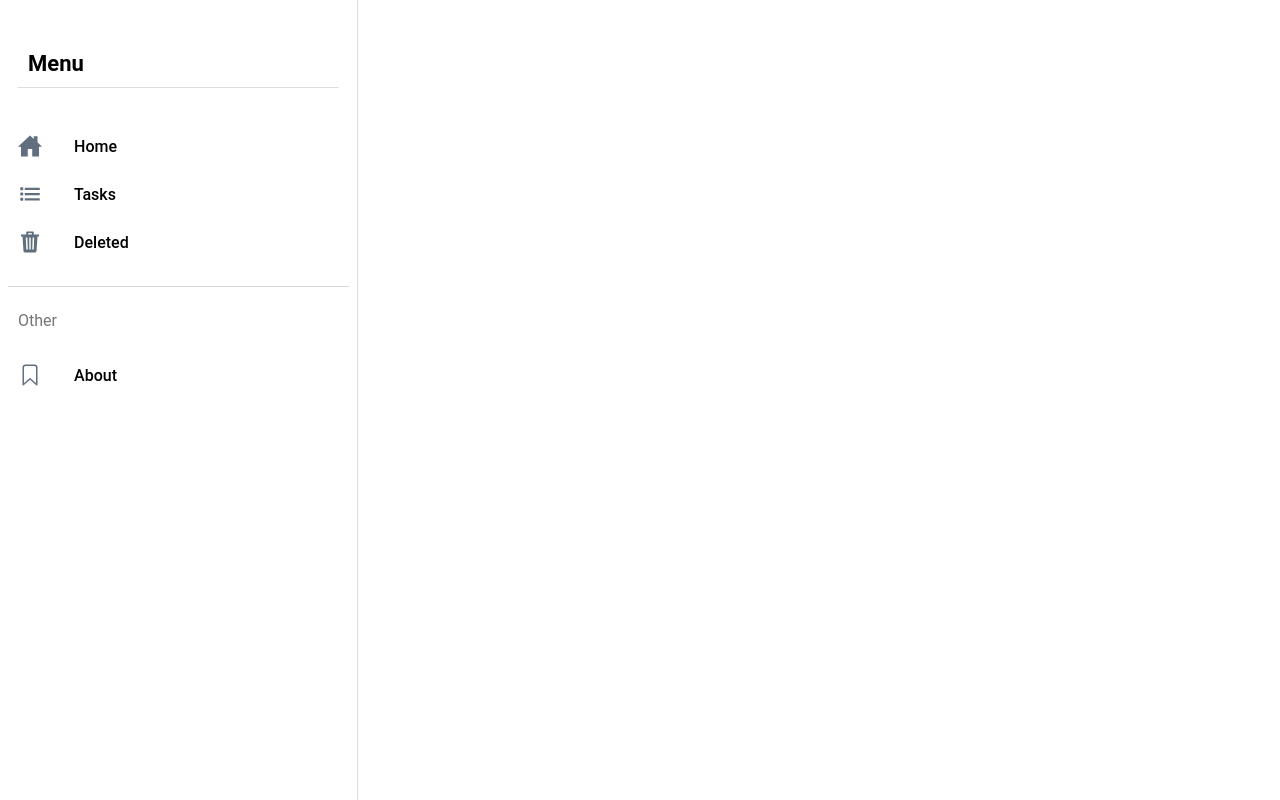
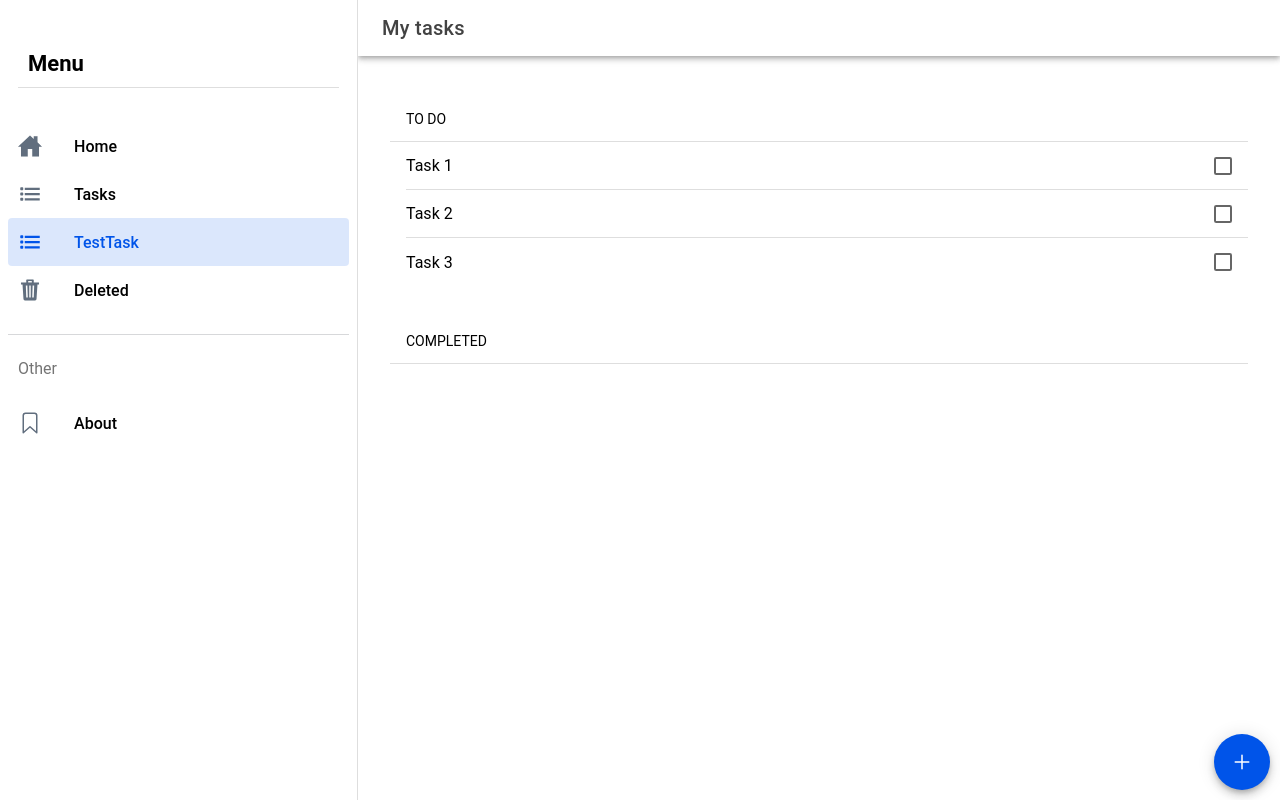
Before and after one commit to tom4sdvorak/TaskListApp, a React (Vite) app: page /testtask in a window 1280 px wide. Built offline with nearby package versions, Linux system fonts and the light colour scheme.

Commit message:
Added task list functionality

```diff
--- a/src/App.tsx
+++ b/src/App.tsx
@@ -7,7 +7,6 @@ import {
 import { IonReactRouter } from "@ionic/react-router";
 import { Redirect, Route } from "react-router-dom";
 import Menu from "./components/Menu";
-import Page from "./pages/Page";
 
 /* Core CSS required for Ionic components to work properly */
 import "@ionic/react/css/core.css";
@@ -42,6 +41,7 @@ import Tasks from "./pages/Tasks";
 import Home from "./pages/Home";
 import SignUp from "./pages/SignUp";
 import Login from "./pages/Login";
+import TestTaskList from "./pages/TestTaskList";
 
 import Deleted from "./pages/Deleted";
 import About from "./pages/About";
@@ -63,6 +63,9 @@ const App: React.FC = () => {
             </Route>
             <Route path="/tasks" exact={true}>
               <Tasks />
+            </Route>
+            <Route path="/testtask" exact={true}>
+              <TestTaskList />
             </Route>
 
             <Route path="/deleted" exact={true}>
--- a/src/components/Menu.tsx
+++ b/src/components/Menu.tsx
@@ -41,6 +41,12 @@ const appPages: AppPage[] = [
   {
     title: "Tasks",
     url: "/tasks",
+    iosIcon: listOutline,
+    mdIcon: listSharp,
+  },
+  {
+    title: "TestTask",
+    url: "/testtask",
     iosIcon: listOutline,
     mdIcon: listSharp,
   },
--- /dev/null
+++ b/src/pages/TestTaskList.css
@@ -0,0 +1,3 @@
+.doneTasks {
+    text-decoration: line-through;
+}
--- /dev/null
+++ b/src/pages/TestTaskList.tsx
@@ -0,0 +1,115 @@
+import {
+  IonButtons,
+  IonCard,
+  IonCardContent,
+  IonContent,
+  IonHeader,
+  IonMenuButton,
+  IonPage,
+  IonTitle,
+  IonList,
+  IonItem,
+  IonCheckbox,
+  IonToolbar,
+  IonFab, IonFabButton, IonIcon, IonAlert, useIonAlert, IonListHeader, IonLabel,
+} from "@ionic/react";
+import React, { useState } from 'react';
+import { add } from 'ionicons/icons';
+import './TestTaskList.css';
+
+const List: React.FC = () => {
+  // Initialize list of tasks
+  const [tasks, setTasks] = useState([{ id: 1, task: 'Task 1', done: false },
+  { id: 2, task: 'Task 2', done: false },
+  { id: 3, task: 'Task 3', done: false },]);
+  // Initialize alert popup
+  const [presentAlert] = useIonAlert();
+
+  // Change checkbox state in copy of list of tasks and replace old
+  function changeCheckbox(taskId: number){
+    const newTaskList = [...tasks];
+    const index = newTaskList.findIndex(obj => obj.id === taskId);
+    if (index !== -1){
+      newTaskList[index].done = !newTaskList[index].done;
+      setTasks(newTaskList);
+    }
+  }
+
+  // Add task to the list
+  function addTask(taskText: string){
+    // Don't add anything if task is empty
+    if (taskText.length < 1){
+      return false;
+    }
+    else{
+      // Set ID of new task to 0 if list is empty otherwise set it to one more than last task in the list
+      if (tasks.length === 0){
+        setTasks([...tasks, {id: 0, task: taskText, done: false}]);
+      }
+      else{
+        setTasks([...tasks, {id: tasks.at(-1)!.id+1, task: taskText, done: false}]);
+      }
+      return true;
+    }
+  }
+
+  return (
+    <IonPage>
+      <IonHeader>
+        <IonToolbar>
+          <IonButtons slot="start">
+            <IonMenuButton />
+          </IonButtons>
+          <IonTitle>My tasks</IonTitle>
+        </IonToolbar>
+      </IonHeader>
+      <IonContent className="ion-padding">
+        <IonList inset={true}>
+          <IonListHeader lines="full">
+            <IonLabel>TO DO</IonLabel>
+          </IonListHeader>
+          {tasks.map((task) => (
+            !task.done ? (
+            <IonItem key={task.id}>
+              <IonCheckbox checked={task.done} onIonChange={() => changeCheckbox(task.id)}>{task.task}</IonCheckbox>
+            </IonItem>) : null
+          ))}
+        </IonList>
+        <IonList inset={true}>
+          <IonListHeader lines="full">
+            <IonLabel>COMPLETED</IonLabel>
+          </IonListHeader>
+          {tasks.map((task) => (
+            task.done ? (
+            <IonItem key={task.id}>
+              <IonCheckbox class="doneTasks" checked={task.done} onIonChange={() => changeCheckbox(task.id)}>{task.task}</IonCheckbox>
+            </IonItem>) : null
+          ))}
+        </IonList>
+        <IonFab id="add-task" slot="fixed" vertical="bottom" horizontal="end" onClick={() =>
+        presentAlert({
+          header: 'Add a task',
+          buttons: ['Cancel', {
+            text: 'Add',
+            handler: (data) => {
+              return addTask(data.taskInput);
+            }
+          }],
+          inputs: [{
+            name: 'taskInput',
+            placeholder: 'Task',
+          }]
+        })
+        }>
+          <IonFabButton>
+            <IonIcon icon={add}></IonIcon>
+          </IonFabButton>
+        </IonFab>
+
+
+      </IonContent>
+    </IonPage>
+  );
+};
+
+export default List;
```
